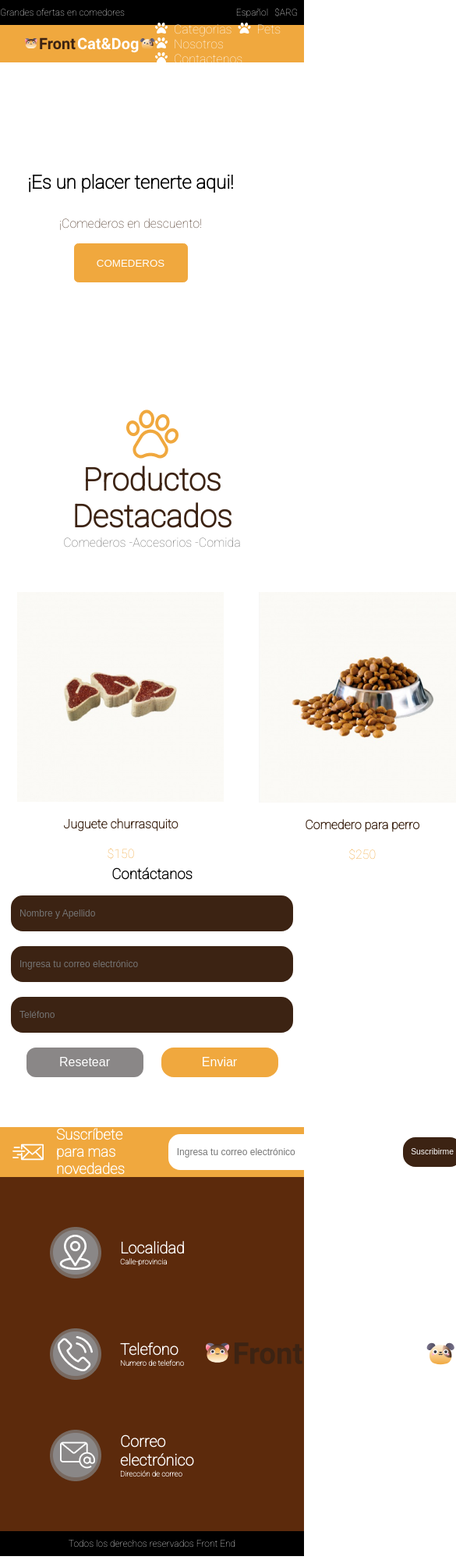
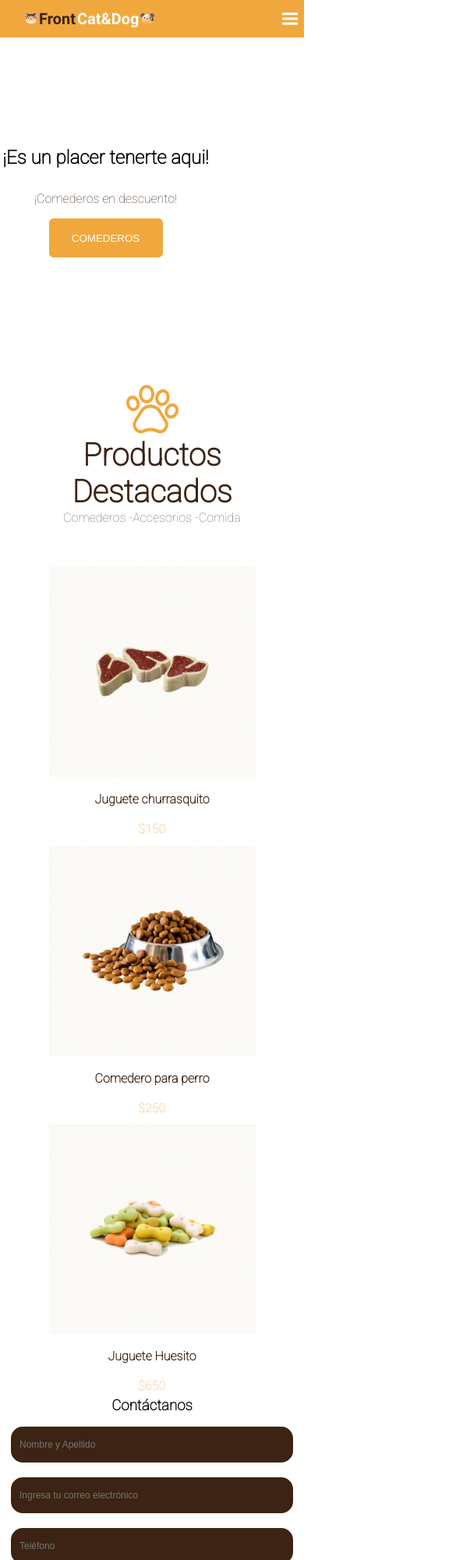
Before and after one commit to fsbazan07/Frontend-I, a plain HTML site: page petshop/ROOT/index.html in a window 390 px wide. Shown: the top 2000 px of the page at 78% size, 585 px wide, since content can reach past the window. Drawn offline with Linux system fonts and the light colour scheme.

Commit message:
petshop responsive

```diff
--- a/petshop/ROOT/css/style.css
+++ b/petshop/ROOT/css/style.css
@@ -3,37 +3,34 @@
   margin: 0;
   padding: 0;
 
-
-
   vertical-align: baseline;
-
 }
 body {
   display: flex;
   flex-direction: column;
-    font-family: 'Roboto', sans-serif;
+  font-family: "Roboto", sans-serif;
   margin-top: 0px;
   margin-bottom: 0px;
-    padding:0px;
+  padding: 0px;
 }
 
 .barraSuperior {
   background-color: #000;
-    color: #FFFFFF;
+  color: #ffffff;
   font-size: 0.75rem;
   margin-top: 0px;
   margin-bottom: 0px;
-    padding:0px;
+  padding: 0px;
   height: 2rem;
   display: flex;
   align-items: center;
 }
-.barraSuperior{
+.barraSuperior {
   display: flex;
   flex-direction: row;
   justify-content: space-between;
 }
-#right-header{
+#right-header {
   display: flex;
   flex-direction: row;
   justify-content: space-between;
@@ -41,21 +38,15 @@ body {
 
 nav {
   display: flex;
-    flex-direction:row;
+  flex-direction: row;
   justify-content: space-between;
-    background-color: #F0A83E;
-    color: #FFFFFF;
+  background-color: #f0a83e;
+  color: #ffffff;
   align-items: center;
   height: 3rem;
 }
 .nav-logo {
   padding-left: 2rem;
-}
-aside {
-    display: flex;
-    flex-direction: row;
-    align-items: flex-end;
-    justify-content: space-between;
 }
 
 li {
@@ -71,8 +62,11 @@ i {
   padding-right: 0.5rem;
 }
 a {
-    color: #FFFFFF;
+  color: #ffffff;
   text-decoration: none;
+}
+.menu-responsive {
+
 }
 .banner {
   display: flex;
@@ -88,8 +82,8 @@ a {
 .banner-content {
   display: flex;
   flex-direction: column;
-    justify-content:center;
-    align-items:center;
+  justify-content: center;
+  align-items: center;
   padding-right: 2.5rem;
 }
 .h_1 {
@@ -97,26 +91,26 @@ a {
   text-align: center;
   justify-content: center;
   align-items: center;
-    color:#000000;
-    background-color: #FFFFFF;
+  color: #000000;
+  background-color: #ffffff;
   width: 22.81rem;
   height: 3.375rem;
   border-radius: 1rem;
 }
 .descuento {
-    color: #3C2313 ;
+  color: #3c2313;
   padding-top: 1rem;
 }
-.comederos{
-    background-color: #F0A83E;
-    color: #FFFFFF;
+.comederos {
+  background-color: #f0a83e;
+  color: #ffffff;
   width: 9rem;
   height: 3rem;
   border-radius: 0.35rem;
   margin-top: 1rem;
-    border: solid #F0A83E 1px;
+  border: solid #f0a83e 1px;
 }
-.productos{
+.productos {
   display: flex;
   flex-direction: column;
   justify-content: center;
@@ -124,24 +118,21 @@ a {
   padding: 2rem;
 }
 h2 {
-    color: #3C2313;
+  color: #3c2313;
   text-align: center;
   font-weight: bold;
   font-size: 40px;
-
 }
 .links {
   display: flex;
   margin: auto;
   justify-content: center;
-
 }
 .destacados {
   text-decoration: none;
   color: #666666;
   font-size: 1rem;
   text-align: center;
-
 }
 .card-container {
   display: flex;
@@ -149,29 +140,28 @@ h2 {
   text-align: center;
   margin: auto;
   justify-content: center;
-    align-content:space-between;
+  align-content: space-between;
   padding: auto;
 }
-.card{
+.card {
   display: flex;
   width: 16.5625rem;
   height: 19.5rem;
-align-content:space-between;
+  align-content: space-between;
   flex-direction: column;
   padding: 1.4rem;
-
 }
-.card-title{
+.card-title {
   display: flex;
-    color: #3C2313;
+  color: #3c2313;
   font-size: 1rem;
   font-weight: bold;
   text-align: center;
   justify-content: center;
 }
-.price{
+.price {
   display: flex;
-    color: #F0A83E;
+  color: #f0a83e;
   font-size: 1rem;
   text-align: center;
   justify-content: center;
@@ -185,12 +175,12 @@ padding: 1.4rem;
 .contact {
   width: 21.25rem;
   height: 2.5rem;
-   background-color: #3C2313;
-   color: #FFFFFF;
+  background-color: #3c2313;
+  color: #ffffff;
   font-size: 0.75rem;
   border-radius: 0.95rem;
   padding: 0rem 0.5rem;
-   border: #3C2313 solid;
+  border: #3c2313 solid;
 }
 .form-button {
   display: flex;
@@ -202,11 +192,11 @@ padding: 1.4rem;
   display: flex;
   justify-content: center;
   align-items: center;
-    color: #FFFFFF;
-    background-color: #8A8787;
+  color: #ffffff;
+  background-color: #8a8787;
   font-size: 1rem;
   border-radius: 0.75rem;
-    border: solid #8A8787;
+  border: solid #8a8787;
   width: 9rem;
   height: 2rem;
 }
@@ -214,29 +204,29 @@ padding: 1.4rem;
   display: flex;
   justify-content: center;
   align-items: center;
-    color: #FFFFFF;
-    background-color: #F0A83E;
+  color: #ffffff;
+  background-color: #f0a83e;
   font-size: 1rem;
   border-radius: 1rem;
-    border: solid #F0A83E;
+  border: solid #f0a83e;
   width: 9rem;
   height: 2rem;
 }
 
-h3{
+h3 {
   padding: 1rem;
 }
 .suscribe {
   display: flex;
-    background-color: #F0A83E;
-    color: #FFFFFF;
+  background-color: #f0a83e;
+  color: #ffffff;
   width: 100%;
   height: 4rem;
   flex-direction: row;
   margin-top: 4rem;
   justify-content: space-between;
 }
-.subtitle{
+.subtitle {
   display: flex;
   flex-direction: row;
   align-items: center;
@@ -254,12 +244,12 @@ h3{
   display: flex;
   width: 16.93rem;
   height: 2.5rem;
-   background-color: #FFFFFF;
-   color: #8A8787;
+  background-color: #ffffff;
+  color: #8a8787;
   font-size: 0.75rem;
   border-radius: 0.95rem;
   padding: 0rem 0.5rem;
-   border: #FFFFFF solid;
+  border: #ffffff solid;
   margin: 0rem 0.5rem;
   align-items: center;
 }
@@ -267,18 +257,18 @@ h3{
   display: flex;
   justify-content: center;
   align-items: center;
-    color: #FFFFFF;
-    background-color: #3C2313;
+  color: #ffffff;
+  background-color: #3c2313;
   font-size: 0.65rem;
   border-radius: 1rem;
-    border: solid #3C2313;
+  border: solid #3c2313;
   width: 4.375rem;
   height: 2rem;
 }
 .contacto {
   display: flex;
   background-color: #5c2a0c;
-    color: #FFFFFF;
+  color: #ffffff;
   flex-direction: row;
   justify-content: space-between;
   align-items: center;
@@ -294,7 +284,6 @@ h3{
   align-items: center;
   justify-content: flex-start;
   padding: 2rem 1rem;
-
 }
 .minicard-text {
   display: flex;
@@ -318,21 +307,110 @@ h4 {
 }
 footer {
   background-color: #000;
-    color: #FFFFFF;
+  color: #ffffff;
   font-size: 0.75rem;
   margin-top: 0px;
   margin-bottom: 0px;
-    padding:0px;
+  padding: 0px;
   height: 2rem;
   display: flex;
   align-items: center;
   justify-content: center;
 }
+/*Desktop*/
+@media (min-width: 769px) {
+    .menu-responsive {
+    display: none;
+}
+}
 /*Tablets*/
-@media (max-width: 768px){
+@media (max-width: 768px) {
+    .barraSuperior{
+        display: none;
+    }
+    .nav {
+        display: none;
+    }
+    .banner-content {
+        display: flex;
+        flex-direction: column;
+        justify-content: center;
+        align-items: center;
+        margin-right: 2rem;
+    }
+    .card-container {
+        display: flex;
+        flex-direction: row;
+        flex-flow: row wrap;
+        text-align: center;
+        margin: auto;
+        justify-content: center;
+        align-content: space-between;
+        padding: auto;
+    }
+    .suscribe {
+        display: flex;
+        background-color: #f0a83e;
+        color: #ffffff;
+        width: 100%;
+        height: 5rem;
+        flex-direction: column;
+        margin-top: 4rem;
+        justify-content: space-between;
+        padding-bottom: 2rem;
+    }
+        .contacto {
+            display: flex;
+            background-color: #5c2a0c;
+            color: #ffffff;
+            flex-direction: column-reverse;
+            justify-content: space-between;
+            align-items: center;
+            padding: 2rem 3rem;
+        }
+}
+/*Celus*/
+@media (max-width: 460px) {
+    .barraSuperior{
+        display: none;
+    }
+    .nav {
+        display: none;
+    }
+    .banner-content {
+        display: flex;
+        flex-direction: column;
+        justify-content: center;
+        align-items: center;
 
     }
-/*Celus*/
-@media (max-width: 460px){
-
+      .card-container {
+        display: flex;
+        flex-direction: column;
+        text-align: center;
+        margin: auto;
+        justify-content: center;
+        align-content: space-between;
+        padding: auto;
     }
+    .suscribe {
+        display: flex;
+        background-color: #f0a83e;
+        color: #ffffff;
+        width: 100%;
+        height: 5rem;
+        flex-direction: column;
+        margin-top: 4rem;
+        justify-content: space-between;
+        padding-bottom: 2rem;
+    }
+    .contacto {
+        display: flex;
+        background-color: #5c2a0c;
+        color: #ffffff;
+        flex-direction: column-reverse;
+        justify-content: space-between;
+        align-items: center;
+        padding: 2rem 3rem;
+    }
+}
--- a/petshop/ROOT/index.html
+++ b/petshop/ROOT/index.html
@@ -49,6 +49,16 @@
             <li>
               <i class="fas fa-paw"></i>
               <a href="#">Contactenos</a>
+            </li>
+          </ul>
+        </aside>
+        <aside class="menu-responsive">
+          <ul type="none">
+            <li>
+              <svg width="20" height="16" viewBox="0 0 20 16" fill="none" xmlns="http://www.w3.org/2000/svg">
+                <path d="M0.714286 3.15625H19.2857C19.6802 3.15625 20 2.87645 20 2.53125V0.96875C20 0.623555 19.6802 0.34375 19.2857 0.34375H0.714286C0.319777 0.34375 0 0.623555 0 0.96875V2.53125C0 2.87645 0.319777 3.15625 0.714286 3.15625ZM0.714286 9.40625H19.2857C19.6802 9.40625 20 9.12645 20 8.78125V7.21875C20 6.87355 19.6802 6.59375 19.2857 6.59375H0.714286C0.319777 6.59375 0 6.87355 0 7.21875V8.78125C0 9.12645 0.319777 9.40625 0.714286 9.40625ZM0.714286 15.6562H19.2857C19.6802 15.6562 20 15.3764 20 15.0312V13.4688C20 13.1236 19.6802 12.8438 19.2857 12.8438H0.714286C0.319777 12.8438 0 13.1236 0 13.4688V15.0312C0 15.3764 0.319777 15.6562 0.714286 15.6562Z" fill="white"/>
+                </svg>
+
             </li>
           </ul>
         </aside>
```
Also changed, not shown: petshop/ROOT/bar.svg (added). Lines whose indentation alone changed are shown as unchanged.
